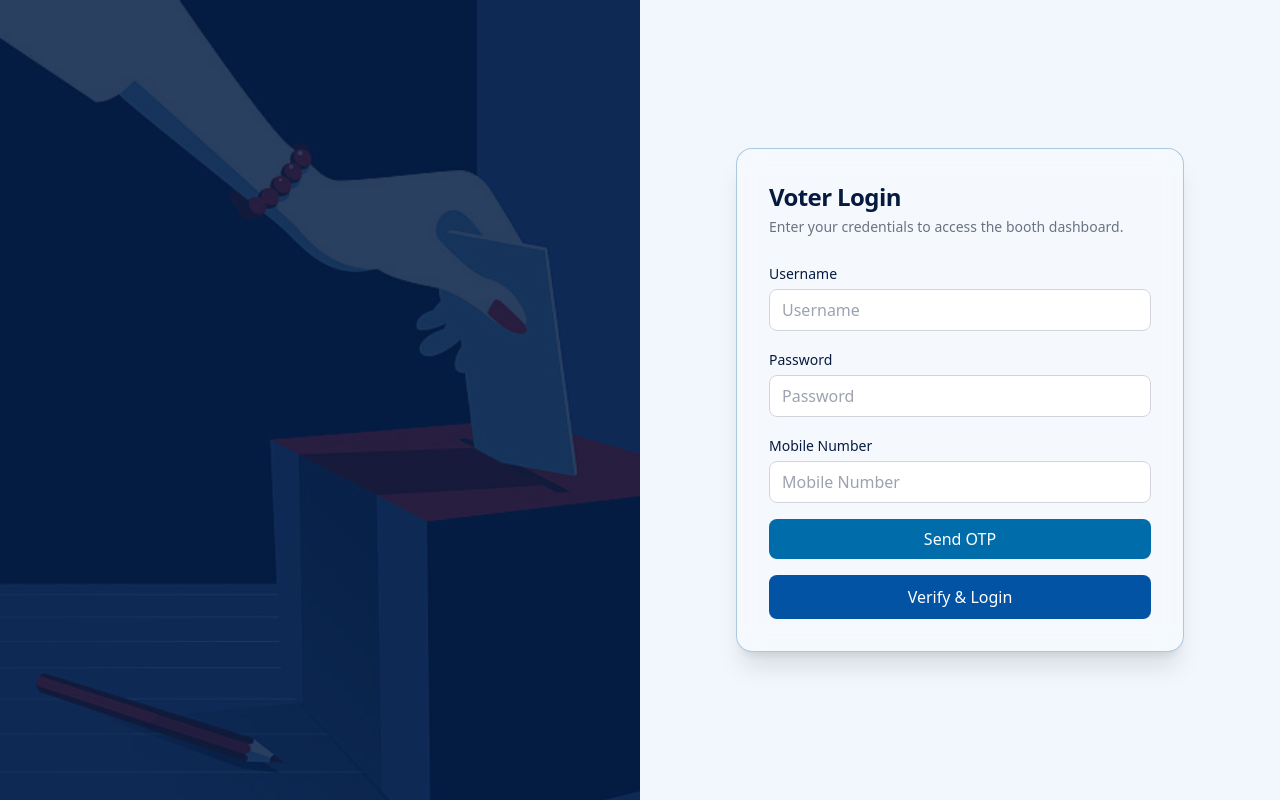
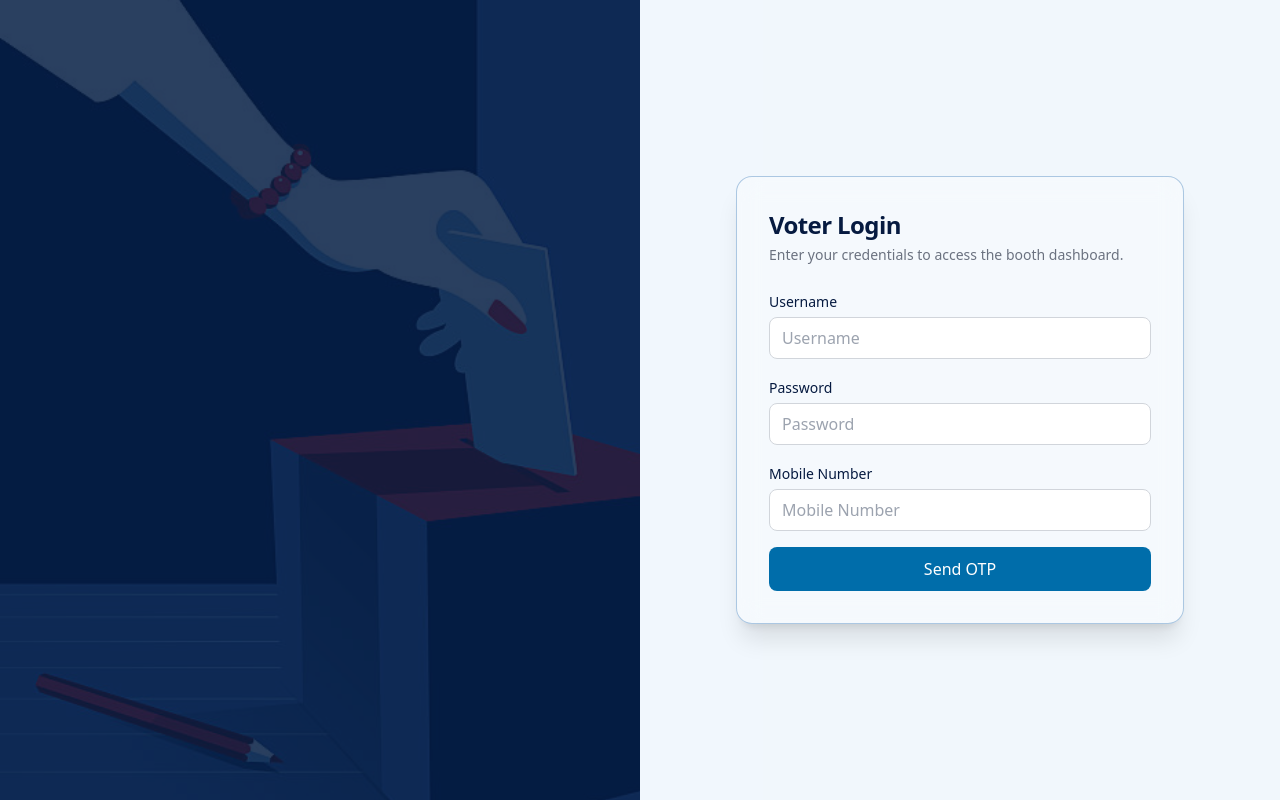
Before and after one commit to meghabchandran/2023-2027_BATCH_CSD334_04_VOTER_VERIFICATION_SYSTEM, a React (Vite) app in the folder my-react-app/: page /login-data-entry in a window 1280 px wide. Built offline with nearby package versions, Linux system fonts and the light colour scheme.

Commit message:
Update DataEntryLogin.jsx

```diff
--- a/my-react-app/src/pages/DataEntryLogin.jsx
+++ b/my-react-app/src/pages/DataEntryLogin.jsx
@@ -9,6 +9,7 @@ function Login() {
   const [otp, setOtp] = useState("");
   const [otpSent, setOtpSent] = useState(false);
   const [error, setError] = useState("");
+  const [successMsg, setSuccessMsg] = useState("");
 
   const navigate = useNavigate();
 
@@ -38,7 +39,8 @@ function Login() {
         localStorage.setItem("role", data.role);
         navigate("/data-entry-dashboard"); // Redirect to data entry dashboard
       } else {
-        setError(data.detail || "Login failed");
+        setError(data.detail || "Invalid OTP or login failed");
+        setSuccessMsg("");
       }
     } catch (err) {
       setError("Server error");
@@ -68,7 +70,8 @@ function Login() {
 
       if (res.ok) {
         setOtpSent(true);
-        alert("OTP sent! Check backend console.");
+        setSuccessMsg("OTP sent successfully!");
+        setError("");
       } else {
         setError(data.detail || "Failed to send OTP");
       }
@@ -163,24 +166,14 @@ function Login() {
               />
             </div>
 
+            {/* Mobile Number Field */}
             <div>
               <label className="text-sm font-medium text-[#061A40]">
                 Mobile Number
               </label>
-
               <input
-                className="
-                w-full
-                mt-1
-                px-3
-                py-2
-                rounded-lg
-                border border-gray-300
-                outline-none
-                transition
-                focus:border-[#006DAA]
-                focus:ring-2 focus:ring-[#006DAA]/20
-                "
+                disabled={otpSent} // Disable after sending to prevent errors
+                className={`w-full mt-1 px-3 py-2 rounded-lg border ${otpSent ? "bg-gray-100" : "border-gray-300"}`}
                 type="text"
                 placeholder="Mobile Number"
                 value={mobile}
@@ -188,46 +181,53 @@ function Login() {
               />
             </div>
 
+            {successMsg && (
+              <p className="text-green-600 text-sm font-medium">{successMsg}</p>
+            )}
+
+            {/* Action Area */}
+            {!otpSent ? (
               <button
                 onClick={handleSendOtp}
-              className="w-full mt-2 bg-[#006DAA] text-white py-2 rounded-lg"
+                className="w-full mt-4 bg-[#006DAA] hover:bg-[#0353A4] text-white py-2.5 rounded-lg font-medium transition"
               >
                 Send OTP
               </button>
-
-            {otpSent && (
+            ) : (
+              <div className="animate-fadeIn space-y-4 mt-4 bg-blue-50 p-4 rounded-xl border border-blue-100">
                 <div>
-                <label className="text-sm font-medium text-[#061A40]">
-                  Enter OTP
+                  <label className="text-sm font-semibold text-[#006DAA]">
+                    Enter 4-Digit Code
                   </label>
                   <input
-                  className="w-full mt-1 px-3 py-2 rounded-lg border border-gray-300"
+                    className="w-full mt-1 px-3 py-2 rounded-lg border border-[#006DAA] text-center text-xl tracking-widest outline-none"
                     type="text"
-                  placeholder="OTP"
+                    maxLength="4"
+                    placeholder="----"
                     value={otp}
                     onChange={(e) => setOtp(e.target.value)}
                   />
                 </div>
+
+                {error && (
+                  <p className="text-red-500 text-sm font-medium">{error}</p>
                 )}
-
-            {error && <p className="text-red-500">{error}</p>}
 
                 <button
                   onClick={handleLogin}
-              className="
-              w-full
-              mt-4
-              bg-[#0353A4]
-              hover:bg-[#003559]
-              text-white
-              font-medium
-              rounded-lg
-              py-2.5
-              transition
-              "
+                  className="w-full bg-[#0353A4] hover:bg-[#003559] text-white font-medium rounded-lg py-2.5 transition"
                 >
                   Verify & Login
                 </button>
+
+                <button
+                  onClick={() => setOtpSent(false)}
+                  className="w-full text-xs text-gray-500 hover:text-blue-600 transition"
+                >
+                  Entered wrong number? Edit Mobile
+                </button>
+              </div>
+            )}
           </div>
         </div>
       </div>
```
Lines whose indentation alone changed are shown as unchanged.
